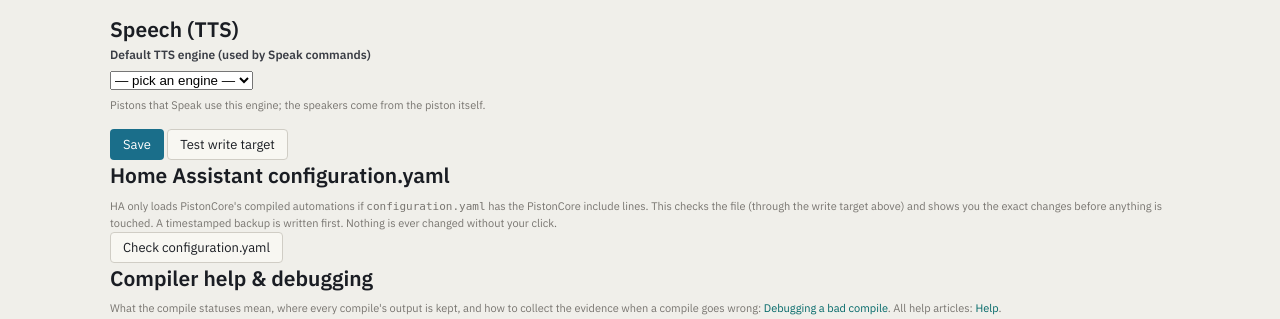
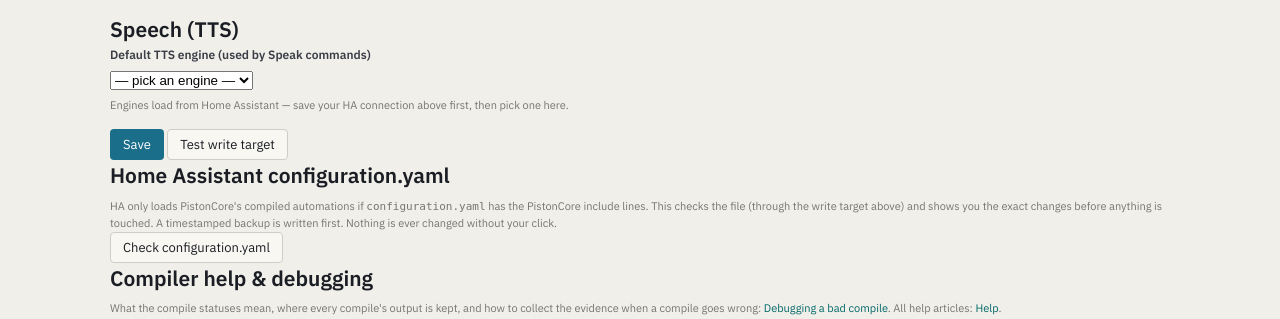
Before and after one commit to jercoates/pistoncore-v2, a Python web app: template templates/settings.html in a window 1280 px wide. Shown: the part 520-839 px from the top of the page. Run offline with Jinja, Linux system fonts and the light colour scheme; the template is opened without the code that fills it, so the values that code supplies are empty.

Commit message:
TTS engine setting wired into settings save + first-run flow
TTS engine setting wired into settings save + first-run flow

The engine dropdown's value is now included in the settings save (it was silently wiped on every save otherwise). First-run guidance: before HA credentials exist the Speech section explains engines load from HA; after connecting, a banner prompts picking the engine so Speak pistons work before the first compile error ever appears.

```diff
--- a/static/pistoncore/settings.js
+++ b/static/pistoncore/settings.js
@@ -10,6 +10,7 @@
     smb_share: form.smb_share.value,
     smb_username: form.smb_username.value,
     smb_password: form.smb_password.value,
+    tts_engine: form.tts_engine ? form.tts_engine.value : "",
   });
 }
 
--- a/templates/settings.html
+++ b/templates/settings.html
@@ -12,6 +12,9 @@
   {% endif %}
   {% if saved %}
   <div class="banner banner-success">Saved.</div>
+  {% endif %}
+  {% if saved and tts_engines and not tts_engine %}
+  <div class="banner banner-info">HA is connected — pick your <strong>TTS engine</strong> below (Speech section) and Save, so Speak pistons know which voice to use.</div>
   {% endif %}
 
   <form id="settings-form">
@@ -69,7 +72,13 @@
         <option value="{{ e.entity_id }}" {{ 'selected' if e.entity_id == tts_engine }}>{{ e.name }} ({{ e.entity_id }})</option>
         {% endfor %}
       </select>
-      <p class="field-hint">Pistons that Speak use this engine; the speakers come from the piston itself.</p>
+      <p class="field-hint">
+        {% if tts_engines %}
+        Pistons that Speak use this engine; the speakers come from the piston itself.
+        {% else %}
+        Engines load from Home Assistant — save your HA connection above first, then pick one here.
+        {% endif %}
+      </p>
     </div>
     <div id="write-test-banner"></div>
     <button type="submit" class="btn btn-primary">Save</button>
```
